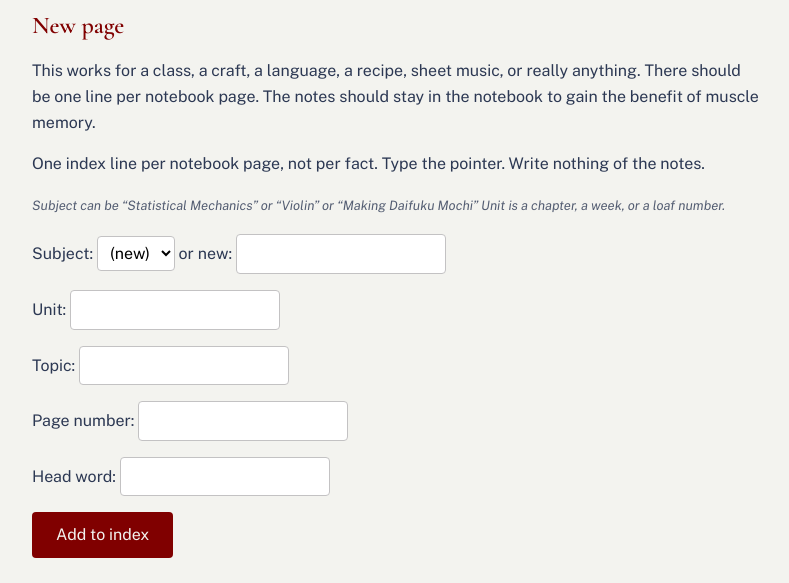
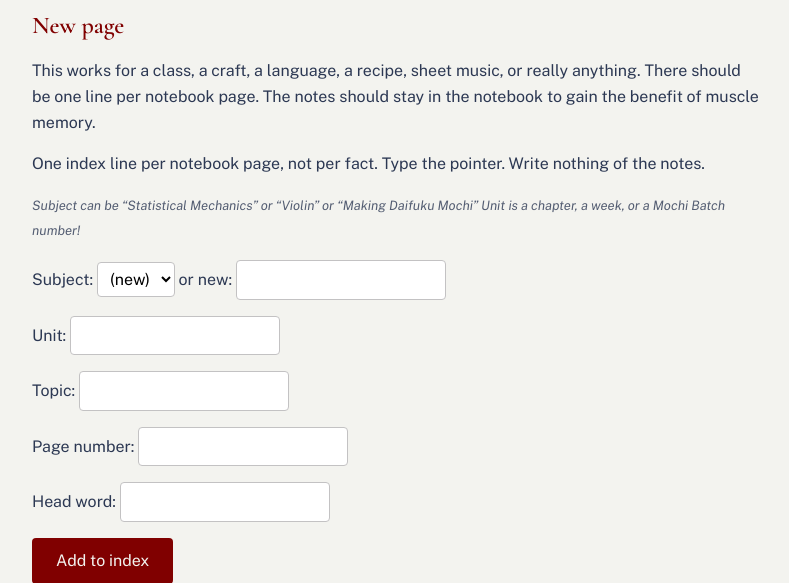
Before and after one commit to Dhruvahere/Tapestries, a Flask app: page /page/new in a window 1280 px wide. Shown: the part 180-763 px from the top of the page, without its empty margins (96-885 px from the left). Run offline with Flask 3, Linux system fonts and the light colour scheme; data that the repository does not hold is empty.

Commit message:
Update page_new.html

```diff
--- a/templates/page_new.html
+++ b/templates/page_new.html
@@ -4,7 +4,7 @@
 <h2>New page</h2>
 <p> This works for a class, a craft, a language, a recipe, sheet music, or really anything. There should be one line per notebook page. The notes should stay in the notebook to gain the benefit of muscle memory. </p>
 <p>One index line per notebook page, not per fact. Type the pointer. Write nothing of the notes.</p>
-<p class="note">Subject can be “Statistical Mechanics” or “Violin” or “Making Daifuku Mochi” Unit is a chapter, a week, or a loaf number.</p>
+<p class="note">Subject can be “Statistical Mechanics” or “Violin” or “Making Daifuku Mochi” Unit is a chapter, a week, or a Mochi Batch number!</p>
 <form method="post" action="{{ url_for('page_create') }}">
 <p><label>Subject:
 <select name="subject">
```
